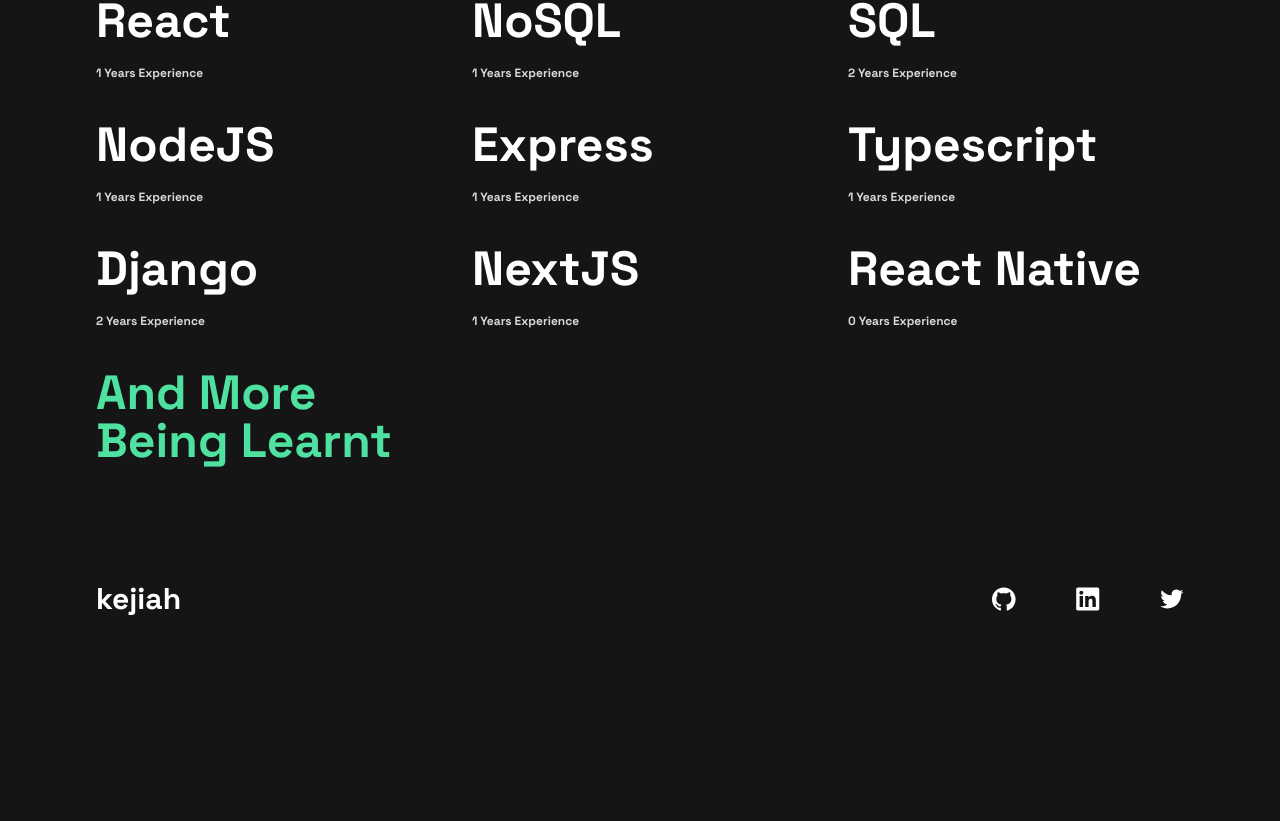
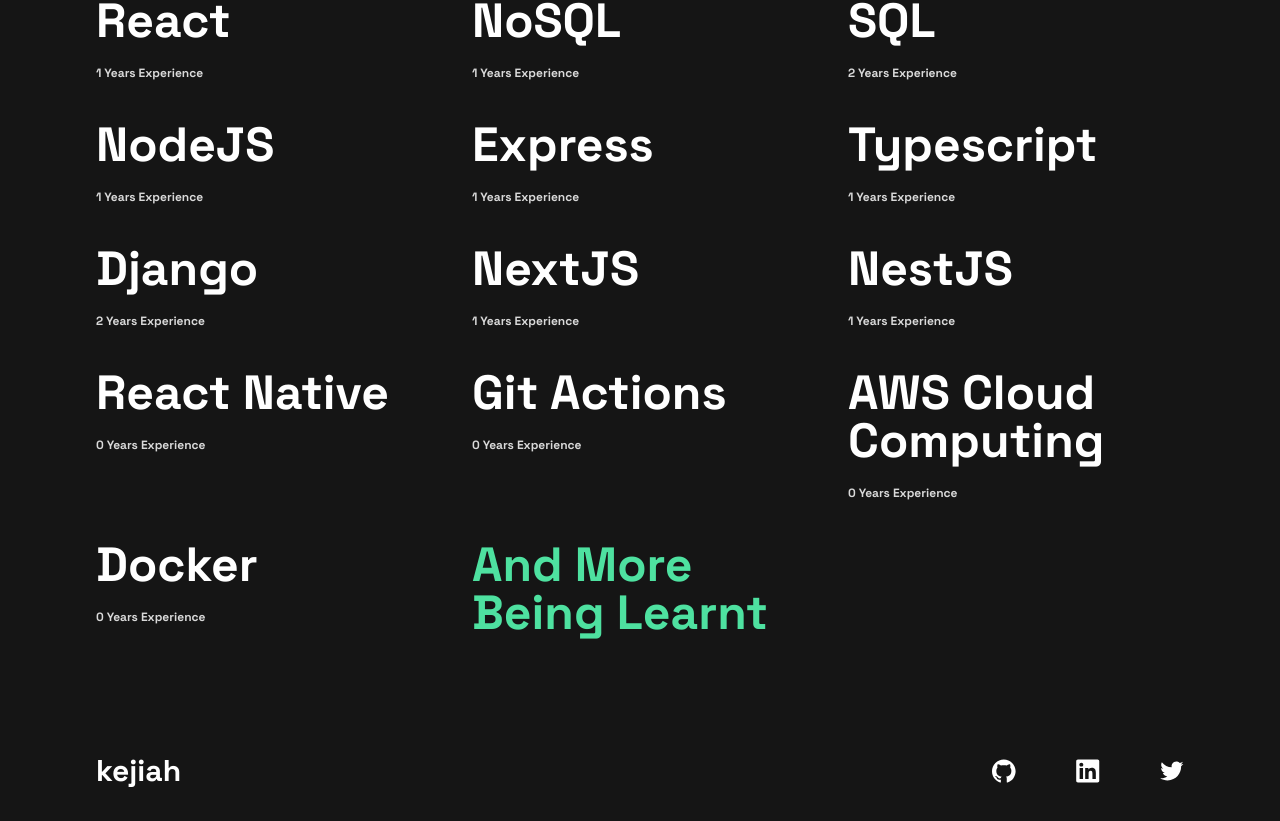
Before and after one commit to kejiahp/portfolio-webapp, a Next.js app: page /viewmore in a window 1280 px wide. Shown: the part 1148-1969 px from the top of the page. Before the commit the page ends 1797 px from the top, so only its background shows below. Built offline with nearby package versions, Linux system fonts and the light colour scheme.

Commit message:
updates made

```diff
--- a/src/components/MoreProjects.tsx
+++ b/src/components/MoreProjects.tsx
@@ -145,6 +145,16 @@ const MoreProjects = () => {
             {new Date().getFullYear() - 2021} Years Experience
           </p>
         </div>
+
+        <div data-aos="fade">
+          <h1 className="font-bold md:text-5xl text-3xl text-custBlack-400">
+            NestJS
+          </h1>
+          <p className="text-custBlack-300 text-xs mt-5">
+            {new Date().getFullYear() - 2021} Years Experience
+          </p>
+        </div>
+
         <div data-aos="fade">
           <h1 className="font-bold md:text-5xl text-3xl text-custBlack-400">
             React Native
@@ -153,6 +163,34 @@ const MoreProjects = () => {
             {new Date().getFullYear() - 2022} Years Experience
           </p>
         </div>
+
+        <div data-aos="fade">
+          <h1 className="font-bold md:text-5xl text-3xl text-custBlack-400">
+            Git Actions
+          </h1>
+          <p className="text-custBlack-300 text-xs mt-5">
+            {new Date().getFullYear() - 2022} Years Experience
+          </p>
+        </div>
+
+        <div data-aos="fade">
+          <h1 className="font-bold md:text-5xl text-3xl text-custBlack-400">
+            AWS Cloud Computing
+          </h1>
+          <p className="text-custBlack-300 text-xs mt-5">
+            {new Date().getFullYear() - 2022} Years Experience
+          </p>
+        </div>
+
+        <div data-aos="fade">
+          <h1 className="font-bold md:text-5xl text-3xl text-custBlack-400">
+            Docker
+          </h1>
+          <p className="text-custBlack-300 text-xs mt-5">
+            {new Date().getFullYear() - 2022} Years Experience
+          </p>
+        </div>
+
         <div data-aos="fade">
           <h1 className="font-bold md:text-5xl text-3xl text-custGreen">
             And More Being Learnt
```
Also changed, not shown: src/assets/MyImage.png.
